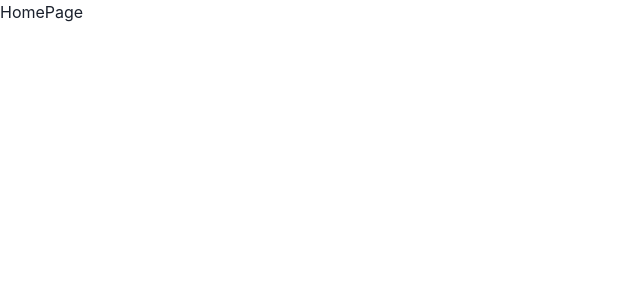
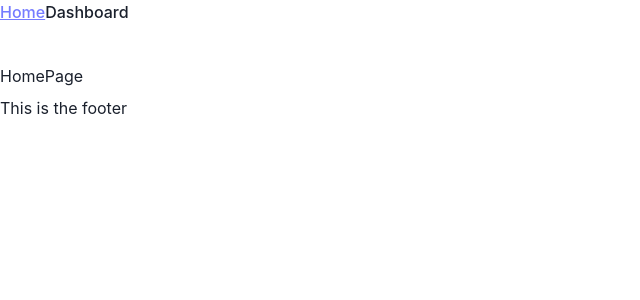
Before and after one commit to dolokelen/recruitment-front, a React (Vite) app: page / in a window 1280 px wide. Shown: the top 300 px of the page, without its empty margins (0-640 px from the left). Built offline with nearby package versions, Linux system fonts and the light colour scheme.

Commit message:
Building nested layouts and routes.

```diff
--- a/src/colors.ts
+++ b/src/colors.ts
@@ -1 +1,2 @@
 export const blue = "blue";
+export const red = "red";
--- /dev/null
+++ b/src/components/UnAuthFooter.tsx
@@ -0,0 +1,7 @@
+import { Box } from "@chakra-ui/react";
+
+const UnAuthFooter = () => {
+  return <Box>This is the footer</Box>
+};
+
+export default UnAuthFooter;
--- /dev/null
+++ b/src/components/UnAuthLayout.tsx
@@ -0,0 +1,38 @@
+import { Grid, GridItem } from "@chakra-ui/react";
+import { Outlet } from "react-router-dom";
+import UnAuthFooter from "./UnAuthFooter";
+import { ReactNode } from "react";
+import UnAuthNavBar from "./UnAuthNavBar";
+
+interface Props {
+  children?: ReactNode;
+}
+
+const UnAuthLayout = ({ children }: Props) => {
+  return (
+    <Grid
+      templateAreas={{
+        base: `"nav" "main" "footer"`,
+        sm: `"nav" "main" "footer"`,
+      }}
+      templateColumns={{
+        base: `1fr 3fr 1fr`,
+        sm: `1fr`,
+      }}
+    >
+      <GridItem area="nav" h="8vh">
+        <UnAuthNavBar />
+      </GridItem>
+
+      <GridItem area="main">
+        {children ? children : <Outlet />}
+      </GridItem>
+
+      <GridItem area="footer" mt={2}>
+        <UnAuthFooter />
+      </GridItem>
+    </Grid>
+  );
+};
+
+export default UnAuthLayout;
--- /dev/null
+++ b/src/components/UnAuthNavBar.tsx
@@ -0,0 +1,37 @@
+import { Flex, Link } from "@chakra-ui/react";
+
+const UnAuthNavBar = () => {
+//   const [userId, setUserId] = useState<number | undefined>();
+//   const authUserId = getUserId();
+
+//   useEffect(() => {
+//     if (authUserId) {
+//       setUserId(authUserId);
+//     }
+//   }, [authUserId]);
+
+  return (
+    <Flex justifyContent="space-evenly">
+      <Link>Home</Link>
+      <Link>Dashboard</Link>
+      {/* The last "Login" route is used for the Dashboard "Logout" route.
+      This dynamic btn label is for users who might use the "Website" logout btn.*/}
+      {/* {authUserId ? (
+        <Link
+          to={LOGIN_ROUTE}
+          onClick={() => {
+            logoutUser();
+            setUserId(undefined);
+          }}
+        >
+          {userId ? "Logout" : "Login"}
+        </Link> */}
+      {/* ) : (
+        <Link to={LOGIN_ROUTE}>Login</Link>
+      )}
+      <ColorModeSwitch /> */}
+    </Flex>
+  );
+};
+
+export default UnAuthNavBar;
--- /dev/null
+++ b/src/pages/ErrorPage.tsx
@@ -0,0 +1,24 @@
+import { Heading, Text } from "@chakra-ui/react";
+import { isRouteErrorResponse, useRouteError } from "react-router-dom";
+import { red } from "../colors";
+
+const ErrorPage = () => {
+  const error = useRouteError();
+  return (
+    <>
+      <Heading mx="40%" mt="10%">Oops!</Heading>
+      {isRouteErrorResponse(error) ? (
+        <Text mx="40%" fontSize={40} color={red}>
+          Page Does Not Exist.
+        </Text>
+      ) : (
+        <Text fontSize={40} color={red}>
+          Something is not right, the system has notified the developer and it will
+          be resolved soon.
+        </Text>
+      )}
+    </>
+  );
+};
+
+export default ErrorPage;
--- a/src/services/Router.tsx
+++ b/src/services/Router.tsx
@@ -1,13 +1,17 @@
 import { createBrowserRouter } from "react-router-dom";
-import LoginForm from "../accounts/LoginForm";
 import HomePage from "../components/HomePage";
-import { HOME_ROUTE, LOGIN_ROUTE, REGISTER_ROUTE } from "../cacheKeysAndRoutes";
-import RegistrationForm from "../accounts/RegistrationForm";
+import { HOME_ROUTE } from "../cacheKeysAndRoutes";
+import UnAuthLayout from "../components/UnAuthLayout";
+import ErrorPage from "../pages/ErrorPage";
 
 const router = createBrowserRouter([
-  { path: HOME_ROUTE, element: <HomePage /> },
-  { path: `${LOGIN_ROUTE}/`, element: <LoginForm /> },
-  { path: `${REGISTER_ROUTE}/`, element: <RegistrationForm /> },
+  // The auth routers here
+  {
+    path: HOME_ROUTE,
+    errorElement: <UnAuthLayout children={<ErrorPage />} />,
+    element: <UnAuthLayout />,
+    children: [{ path: HOME_ROUTE, element: <HomePage /> }],
+  },
 ]);
 
 export default router;
```
Also changed, not shown: src/App.tsx (+35 -3 lines), src/components/UnAuthHomePage.tsx (added, +7 -0 lines).
